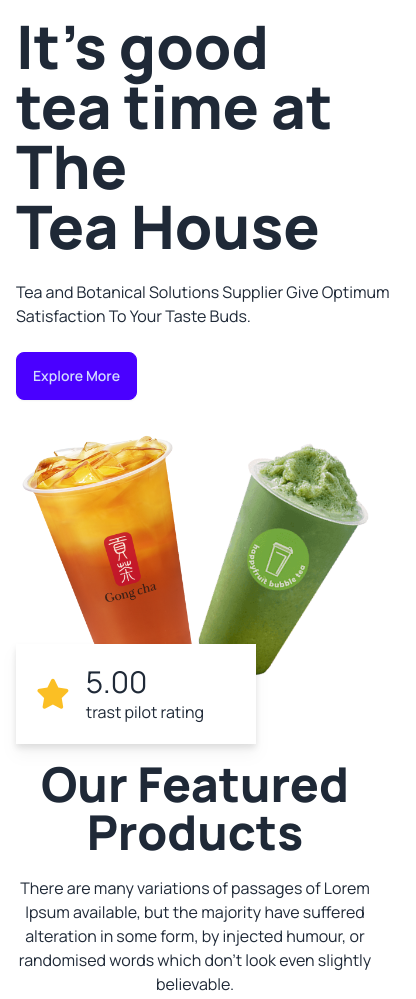
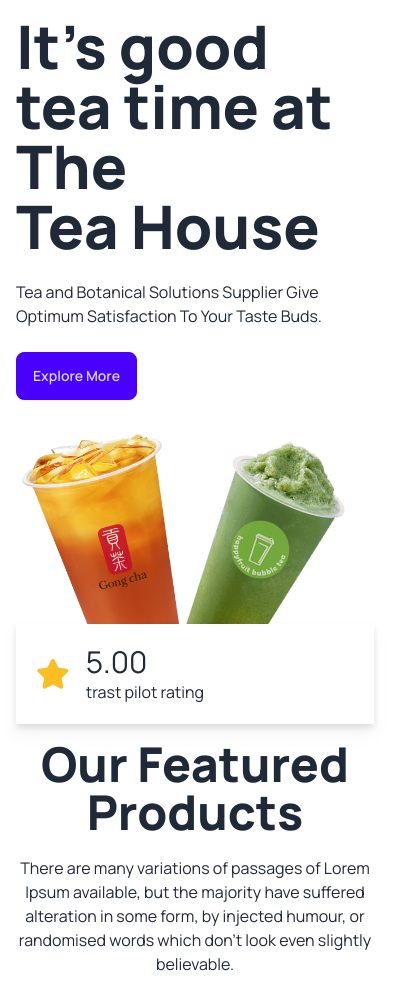
Before and after one commit to tamannatuba/house-tea, a plain HTML site: page index.html in a window 390 px wide. Shown: the top 999 px of the page, 416 px wide, since content can reach past the window. Drawn offline with nearby package versions, Linux system fonts and the light colour scheme.

Commit message:
body added

```diff
--- a/index.html
+++ b/index.html
@@ -47,9 +47,9 @@
                 <button class="btn btn-primary">Explore More</button>
               </div>
              <div>
-                <img src="images/banner.png" class="max-w-sm" />
+                <img src="images/banner.png" class="lg:max-w-sm" />
                 <!-- rating badge -->
-                <div class="-mt-16 flex items-center gap-4 drop-shadow-lg bg-white p-5 w-60">
+                <div class="-mt-16 flex items-center gap-4 drop-shadow-lg bg-white p-5 lg:w-60">
                     <i class="fa-solid fa-star text-3xl text-amber-400"></i>
                     <div>
                         <h3 class="text-3xl">5.00</h3>
@@ -68,7 +68,7 @@
                 Our Featured Products
 
             </h2>
-            <p class="lg:max-w-3xl mb-40 mx-auto">There are many variations of passages of Lorem Ipsum available, but the majority have suffered alteration in some form, by injected humour, or randomised words which don't look even slightly believable. </p>
+            <p class="mb-40 mx-auto lg:max-w-3xl">There are many variations of passages of Lorem Ipsum available, but the majority have suffered alteration in some form, by injected humour, or randomised words which don't look even slightly believable. </p>
 
             <!-- card container -->
 
```
